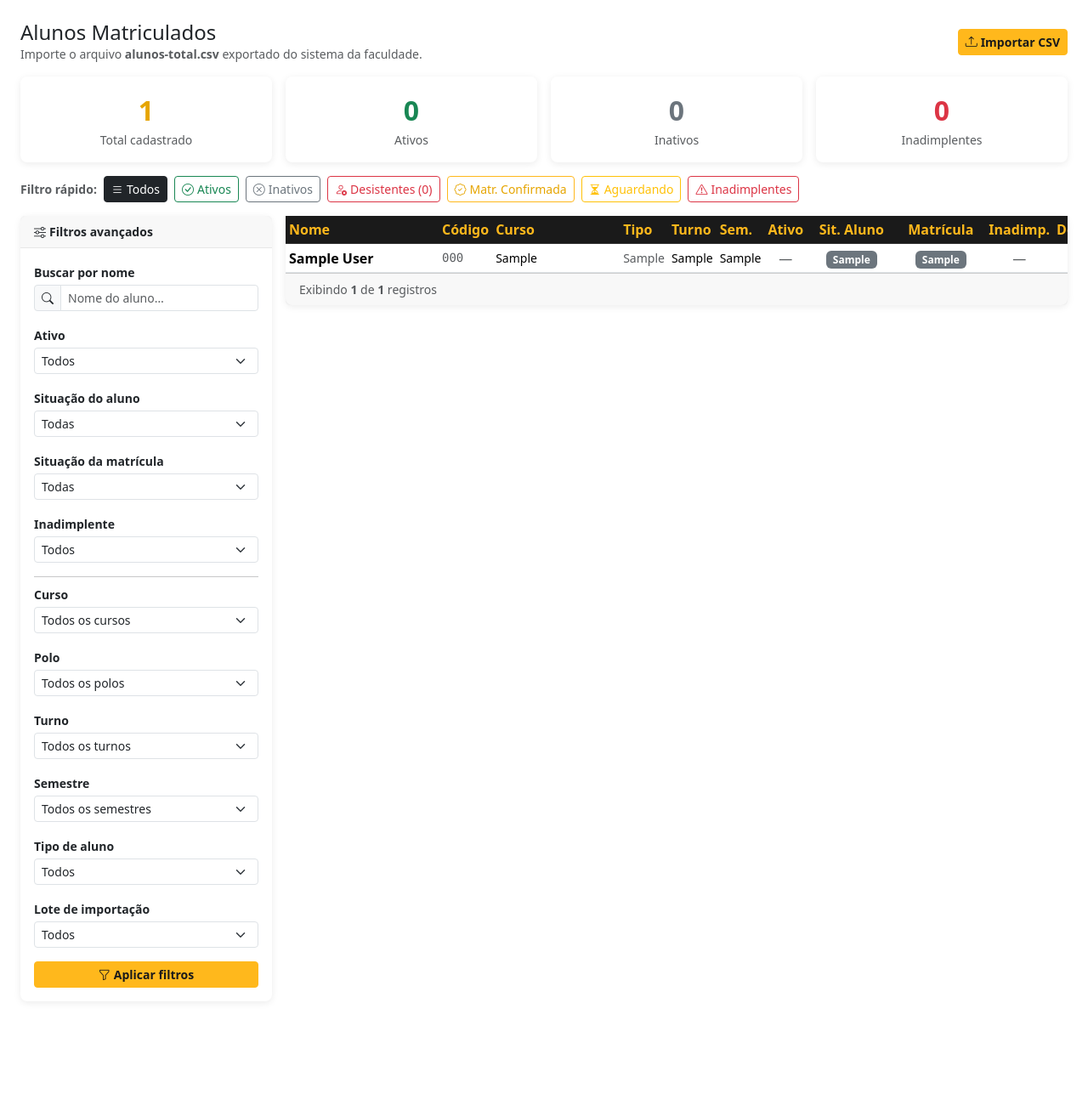
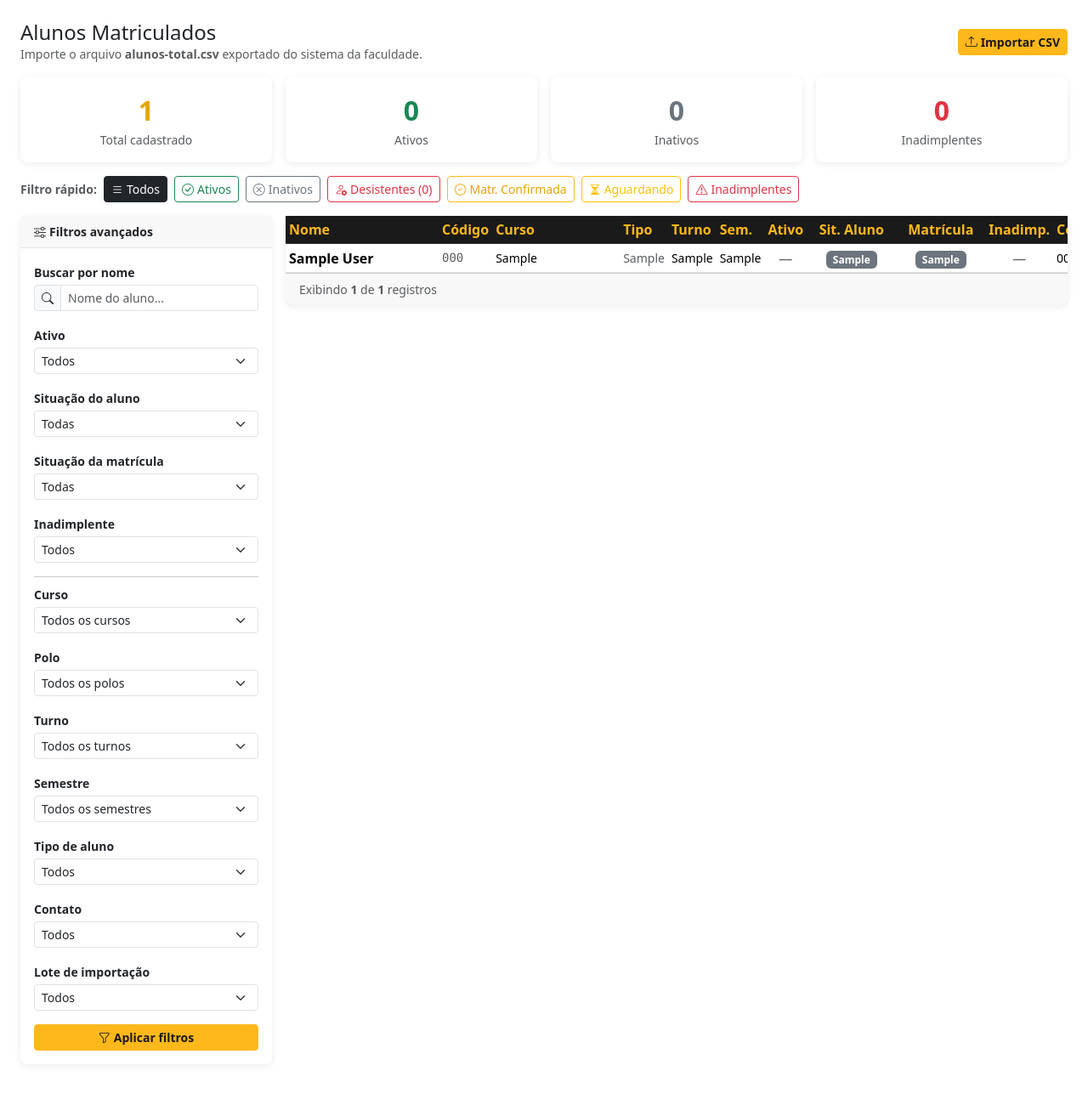
Before and after one commit to tuliodutra27/uniasselvi-sjb, a Flask app: page /enrolled in a window 1280 px wide. Shown: the part 60-1360 px from the top of the page at 85% size. Before the commit the page ends 1222 px from the top, so only its background shows below. Run offline with Flask 3, Linux system fonts and the light colour scheme; the visitor is signed in with stand-in values (Sample User, id 1); tables that the repository leaves empty hold one stand-in row (values such as "Sample post").

Commit message:
feat: telefone/celular e botão WhatsApp em matriculados e leads
- enrolled_students: colunas phone/cellphone adicionadas via migração
- parse_enrolled_csv extrai telefone e celular do CSV
- Filtro has_contact em Matriculados (qualquer, celular, telefone, sem)
- Coluna Celular + botão WhatsApp na lista de Matriculados
- Telefone/celular + botão WhatsApp no detalhe do aluno matriculado
- Coluna Celular + botão WhatsApp na lista de Leads (students.html)

Co-Authored-By: Claude Sonnet 4.6 <noreply@anthropic.com>

```diff
--- a/app.py
+++ b/app.py
@@ -300,6 +300,10 @@ def parse_enrolled_csv(filepath: str) -> tuple[list[dict], str | None]:
     col_inad     = nc.get("inadimplente")
     col_acesso   = nc.get("ultimo_acesso") or _find_col_partial(nc, "ultimo_acesso", "ultimo acesso")
     col_ingresso = nc.get("forma_ingresso")
+    col_phone    = (nc.get("telefone") or nc.get("fone") or nc.get("tel") or
+                    nc.get("telefone_fixo") or nc.get("tel_fixo"))
+    col_cell     = (nc.get("celular") or nc.get("cell") or nc.get("cel") or
+                    nc.get("mobile") or nc.get("telefone_celular") or nc.get("tel_celular"))
 
     students = []
     for _, row in df.iterrows():
@@ -324,6 +328,8 @@ def parse_enrolled_csv(filepath: str) -> tuple[list[dict], str | None]:
             "inadimplente":       _clean(row[col_inad])     if col_inad     else "",
             "ultimo_acesso":      _normalize_date(_clean(row[col_acesso]))   if col_acesso   else "",
             "forma_ingresso":     _clean(row[col_ingresso]) if col_ingresso else "",
+            "phone":              _clean(row[col_phone])    if col_phone    else "",
+            "cellphone":          _clean(row[col_cell])     if col_cell     else "",
         })
     return students, None
 
@@ -709,6 +715,7 @@ def enrolled():
         "situacao_aluno":     request.args.get("situacao_aluno", ""),
         "situacao_matricula": request.args.get("situacao_matricula", ""),
         "upload_id":          request.args.get("upload_id", ""),
+        "has_contact":        request.args.get("has_contact", ""),
     }
     active = {k: v for k, v in filters.items() if v}
 
--- a/database.py
+++ b/database.py
@@ -88,6 +88,7 @@ def init_db():
             );
         """)
         _migrate(conn)
+        _migrate_enrolled(conn)
         _migrate_payments(conn)
         _migrate_notes(conn)
         _migrate_auth(conn)
@@ -109,6 +110,14 @@ def _migrate(conn):
     for col, typ in new_cols:
         if col not in existing:
             conn.execute(f"ALTER TABLE students ADD COLUMN {col} {typ}")
+
+
+def _migrate_enrolled(conn):
+    new_cols = [("phone", "TEXT"), ("cellphone", "TEXT")]
+    existing = {row[1] for row in conn.execute("PRAGMA table_info(enrolled_students)")}
+    for col, typ in new_cols:
+        if col not in existing:
+            conn.execute(f"ALTER TABLE enrolled_students ADD COLUMN {col} {typ}")
 
 
 def _migrate_payments(conn):
@@ -441,12 +450,12 @@ def insert_enrolled_students(students: list[dict], upload_id: int):
                (student_code, student_name, email, polo, course, modulo,
                 tipo_aluno, situacao_aluno, situacao_matricula, ativo,
                 semestre, turno, turma_dia, inadimplente, ultimo_acesso,
-                forma_ingresso, enrollment_upload_id)
+                forma_ingresso, phone, cellphone, enrollment_upload_id)
                VALUES
                (:student_code,:student_name,:email,:polo,:course,:modulo,
                 :tipo_aluno,:situacao_aluno,:situacao_matricula,:ativo,
                 :semestre,:turno,:turma_dia,:inadimplente,:ultimo_acesso,
-                :forma_ingresso,:enrollment_upload_id)""",
+                :forma_ingresso,:phone,:cellphone,:enrollment_upload_id)""",
             [{**s, "enrollment_upload_id": upload_id} for s in students],
         )
 
@@ -479,7 +488,8 @@ def get_enrolled_filter_options():
 def get_enrolled_filtered(nome=None, course=None, polo=None, turno=None,
                           semestre=None, ativo=None, inadimplente=None,
                           tipo_aluno=None, situacao_aluno=None,
-                          situacao_matricula=None, upload_id=None):
+                          situacao_matricula=None, upload_id=None,
+                          has_contact=None):
     conditions, params = [], []
 
     if nome:
@@ -515,6 +525,14 @@ def get_enrolled_filtered(nome=None, course=None, polo=None, turno=None,
     if upload_id:
         conditions.append("enrollment_upload_id = ?")
         params.append(int(upload_id))
+    if has_contact == "any":
+        conditions.append("((phone IS NOT NULL AND phone != '') OR (cellphone IS NOT NULL AND cellphone != ''))")
+    elif has_contact == "cell":
+        conditions.append("(cellphone IS NOT NULL AND cellphone != '')")
+    elif has_contact == "phone":
+        conditions.append("(phone IS NOT NULL AND phone != '')")
+    elif has_contact == "none":
+        conditions.append("(phone IS NULL OR phone = '') AND (cellphone IS NULL OR cellphone = '')")
 
     where = ("WHERE " + " AND ".join(conditions)) if conditions else ""
 
--- a/templates/enrolled.html
+++ b/templates/enrolled.html
@@ -259,6 +259,17 @@
           </div>
 
           <div class="mb-3">
+            <label class="form-label small fw-semibold mb-1">Contato</label>
+            <select name="has_contact" class="form-select form-select-sm">
+              <option value="">Todos</option>
+              <option value="any"   {% if filters.has_contact == 'any'   %}selected{% endif %}>Com telefone ou celular</option>
+              <option value="cell"  {% if filters.has_contact == 'cell'  %}selected{% endif %}>Com celular</option>
+              <option value="phone" {% if filters.has_contact == 'phone' %}selected{% endif %}>Com telefone</option>
+              <option value="none"  {% if filters.has_contact == 'none'  %}selected{% endif %}>Sem contato</option>
+            </select>
+          </div>
+
+          <div class="mb-3">
             <label class="form-label small fw-semibold mb-1">Lote de importação</label>
             <select name="upload_id" class="form-select form-select-sm">
               <option value="">Todos</option>
@@ -298,6 +309,7 @@
                 <th class="text-center" style="min-width:105px">Sit. Aluno</th>
                 <th class="text-center" style="min-width:105px">Matrícula</th>
                 <th class="text-center">Inadimp.</th>
+                <th style="min-width:150px">Celular</th>
                 <th class="text-center">Detalhes</th>
               </tr>
             </thead>
@@ -350,6 +362,33 @@
                     <span class="badge bg-danger">Sim</span>
                   {% elif s.inadimplente in ('Não', 'Nao') %}
                     <span class="badge bg-success">Não</span>
+                  {% else %}
+                    <span class="text-muted">—</span>
+                  {% endif %}
+                </td>
+                <td class="small">
+                  {% if s.cellphone %}
+                    <div class="d-flex align-items-center gap-1">
+                      <span>{{ s.cellphone }}</span>
+                      {% set wa = s.cellphone | wa_number %}
+                      {% if wa %}
+                      <a href="https://wa.me/{{ wa }}" target="_blank"
+                         class="btn btn-success btn-sm py-0 px-1" title="Abrir no WhatsApp">
+                        <i class="bi bi-whatsapp"></i>
+                      </a>
+                      {% endif %}
+                    </div>
+                  {% elif s.phone %}
+                    <div class="d-flex align-items-center gap-1">
+                      <span>{{ s.phone }}</span>
+                      {% set wa = s.phone | wa_number %}
+                      {% if wa %}
+                      <a href="https://wa.me/{{ wa }}" target="_blank"
+                         class="btn btn-success btn-sm py-0 px-1" title="Abrir no WhatsApp">
+                        <i class="bi bi-whatsapp"></i>
+                      </a>
+                      {% endif %}
+                    </div>
                   {% else %}
                     <span class="text-muted">—</span>
                   {% endif %}
```
Also changed, not shown: templates/enrolled_detail.html (+11 -1 lines), templates/students.html (+18 -0 lines).
